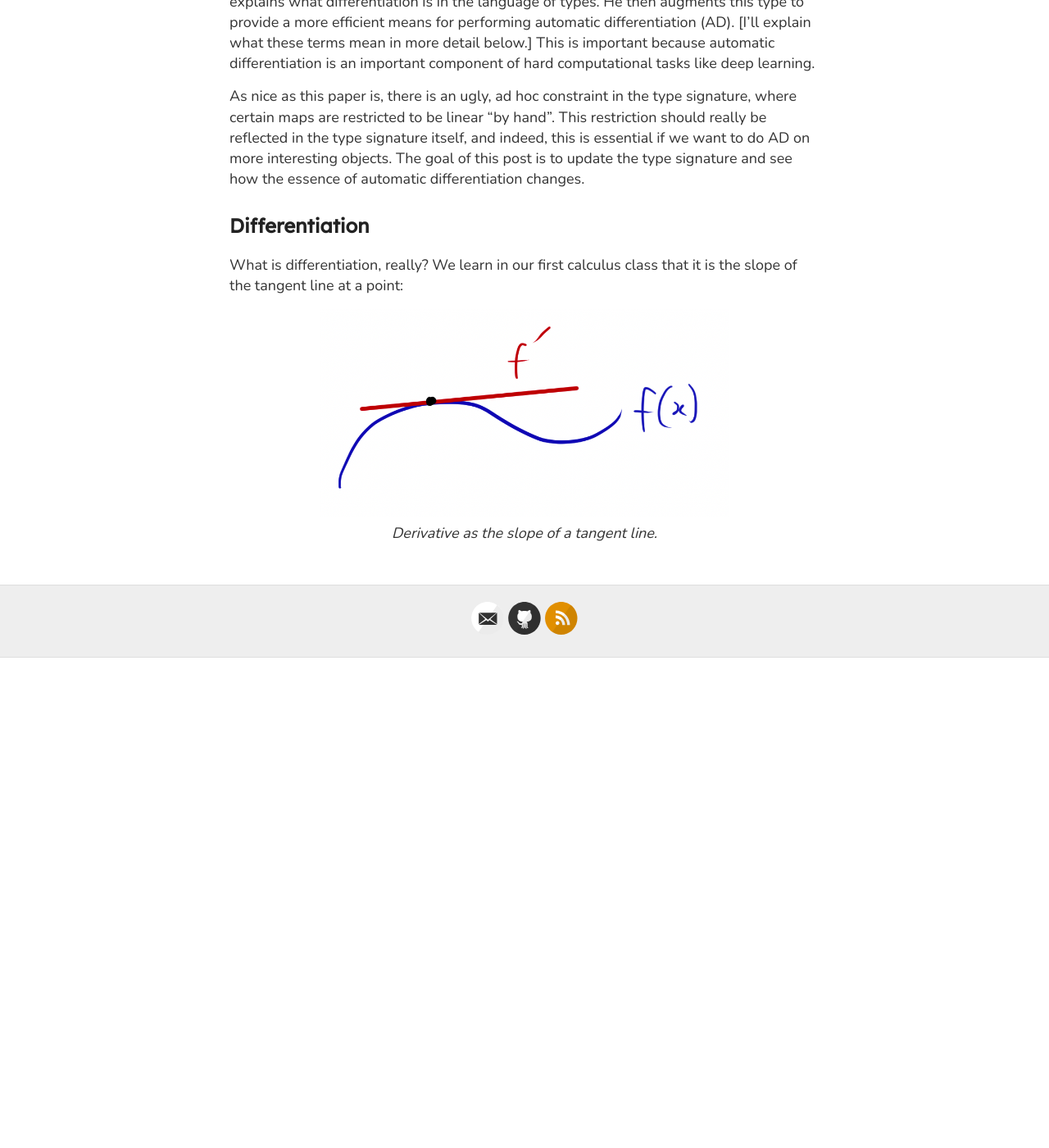
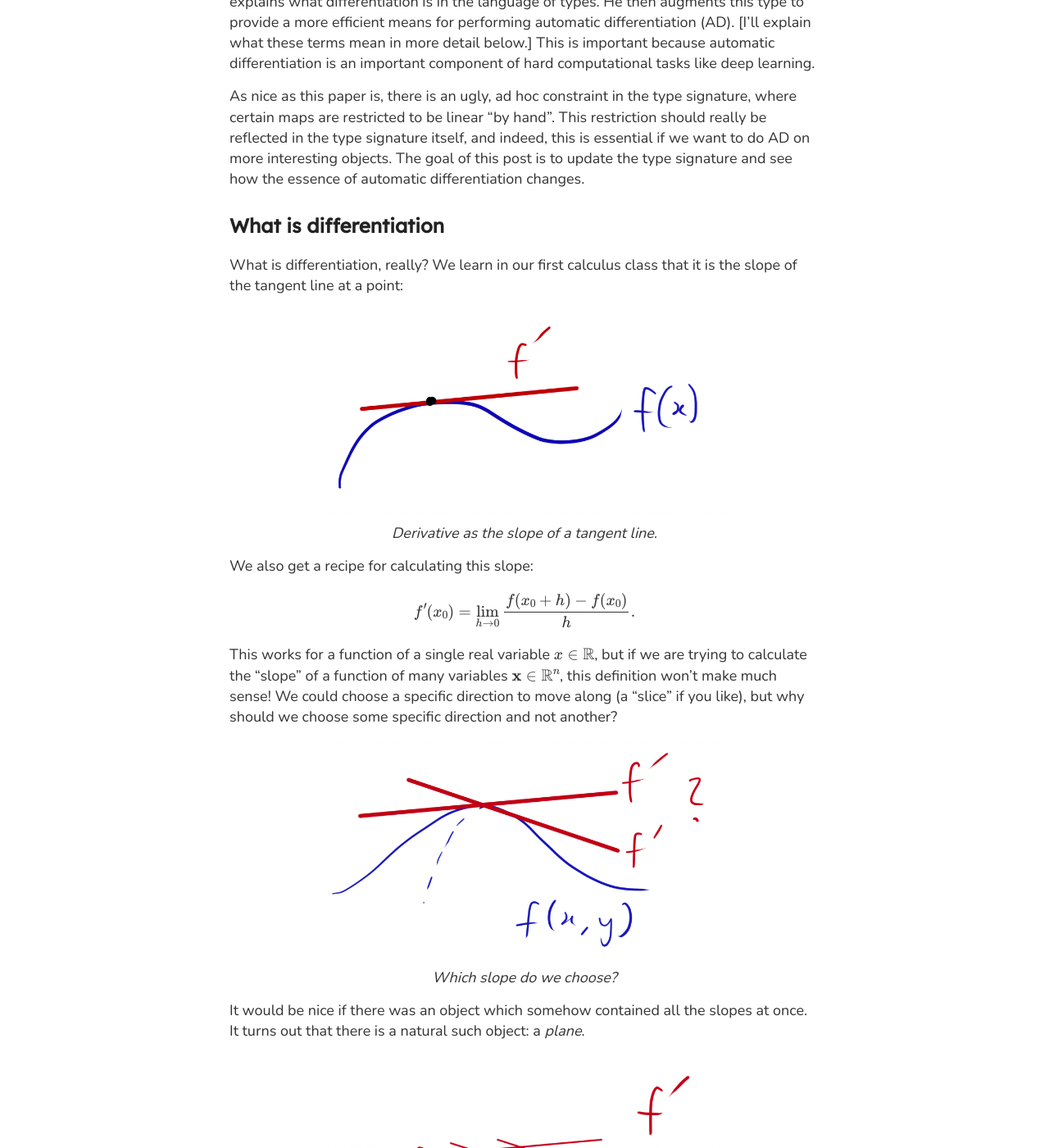
Before and after one commit to heptarch/heptarch.github.io, a Jekyll site: the page built from drafts/type-diff.md, in a window 1280 px wide and 1400 px high, scrolled down 512 px. Shown: the whole window at 82% size. Built offline with Jekyll 4.4.1, drawn with Linux system fonts in a browser that asks for light colours; our own code applies the rules of GitHub Pages for plain Markdown files; formulas are drawn with MathJax 3; a script that is not in the unit is left out; before the commit the page ends 1314 px from its top, so only the background shows below that; some of the changed text lies outside the part shown.

Commit message:
Add pics 2 and 3 to type-diff

```diff
--- a/drafts/type-diff.md
+++ b/drafts/type-diff.md
@@ -14,7 +14,7 @@ date:  2021-09-22
 ### Contents
 
 1. <a href="#sec-1">Introduction</a>
-2. <a href="#sec-2">Differentiation</a>
+2. <a href="#sec-2">What is differentiation?</a>
 
 ## Introduction <a id="sec-1" name="sec-1"></a>
 
@@ -32,7 +32,7 @@ signature itself, and indeed, this is essential if we want to do AD on
 more interesting objects. The goal of this post is to update the type
 signature and see how the essence of automatic differentiation changes.
 
-## Differentiation <a id="sec-2" name="sec-2"></a>
+## What is differentiation <a id="sec-2" name="sec-2"></a>
 
 What is differentiation, really? We learn in our first calculus class
 that it is the slope of the tangent line at a point:
@@ -45,3 +45,38 @@ that it is the slope of the tangent line at a point:
 </figcaption>
 </div>
 </figure>
+
+We also get a recipe for calculating this slope:
+
+$$
+f'(x_0) = \lim_{h\to 0} \frac{f(x_0 +h) - f(x_0)}{h}.
+$$
+
+This works for a function of a single real variable $x \in
+\mathbb{R}$, but if we are trying to calculate the "slope" of a
+function of many variables $\mathbf{x} \in \mathbb{R}^n$, this
+definition won't make much sense! We could choose a specific direction
+to move along (a "slice" if you like), but why should we choose some
+specific direction and not another?
+
+<figure>
+<div style="text-align:center">
+<img src="/img/type-diff-2.png" width="500 px"/>
+<figcaption>
+<i>Which slope do we choose?</i>
+</figcaption>
+</div>
+</figure>
+
+It would be nice if there was an object which somehow contained all
+the slopes at once. It turns out that there is a natural such object:
+a *plane*.
+
+<figure>
+<div style="text-align:center">
+<img src="/img/type-diff-3.png" width="500 px"/>
+<figcaption>
+<i>All the slopes at once!</i>
+</figcaption>
+</div>
+</figure>
```
Also changed, not shown: img/type-diff-2.png (added), img/type-diff-3.png (added), 2 other files.
